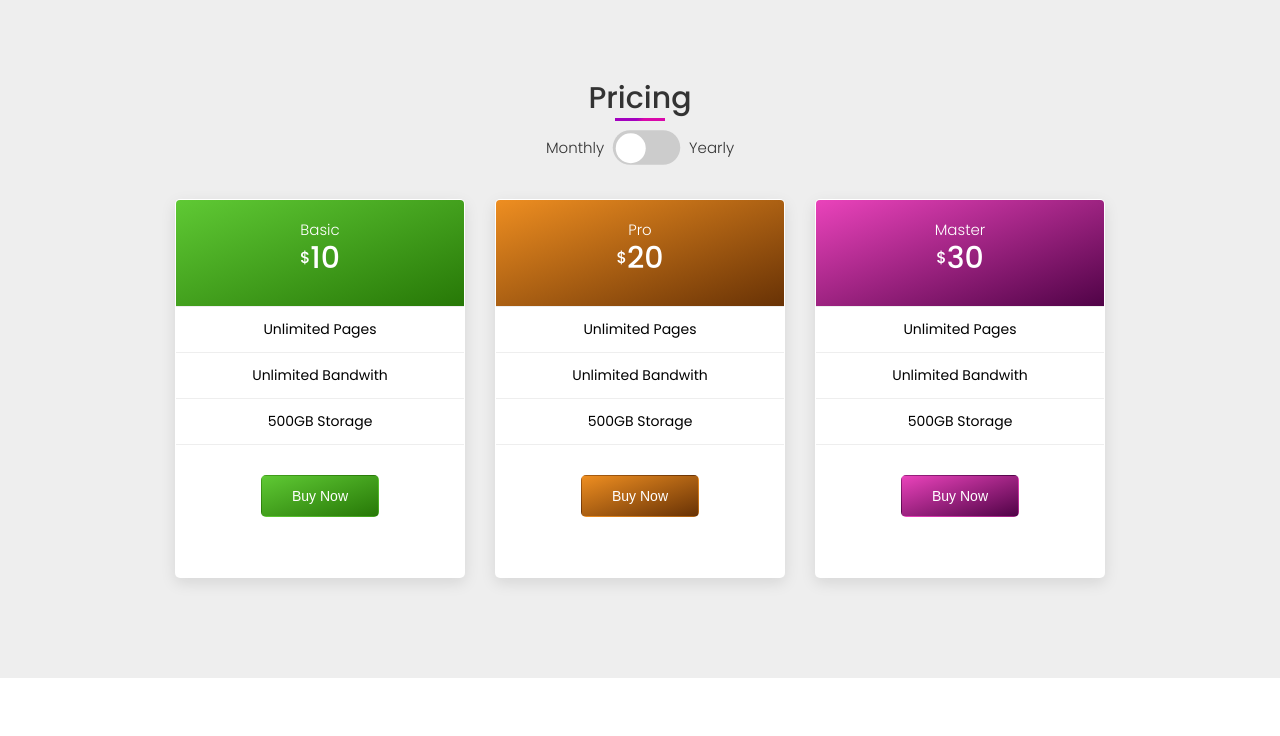
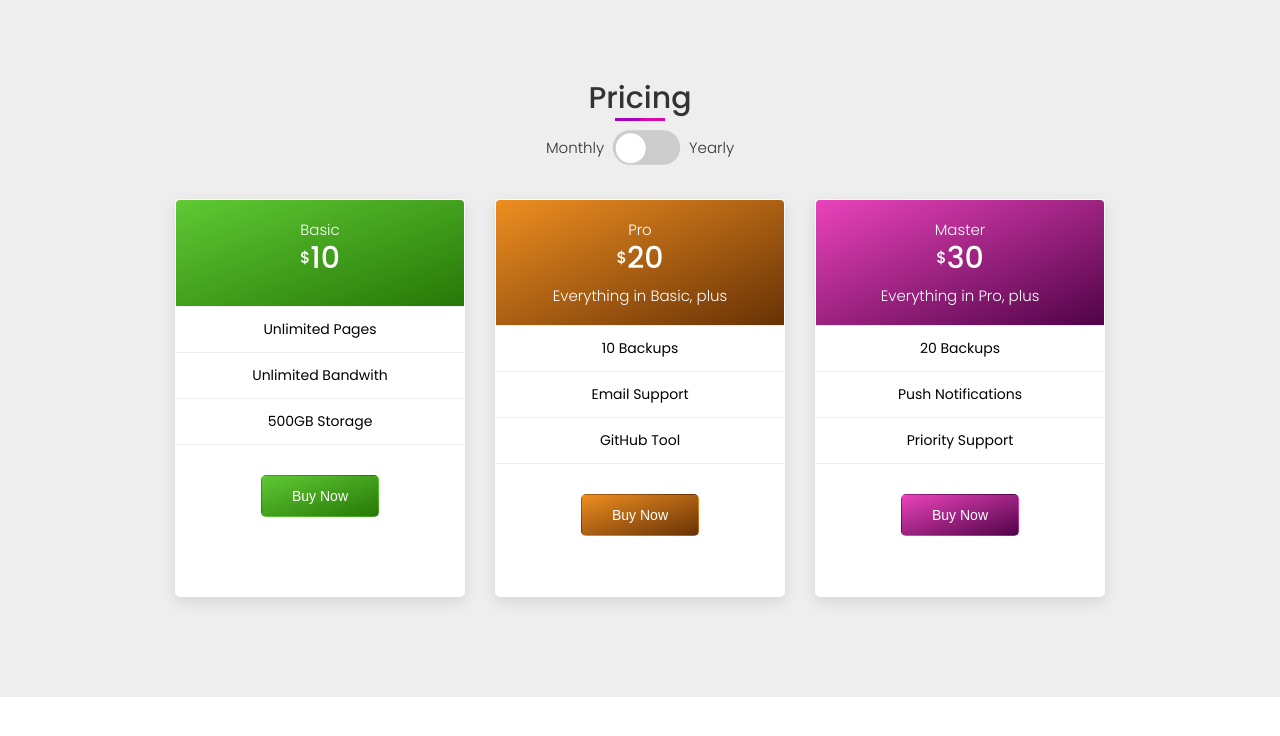
Before and after one commit to pengravity/pricing-plans, a React (Create React App) app: page / in a window 1280 px wide. Shown: the top 736 px of the page. Built offline with nearby package versions, Linux system fonts and the light colour scheme; the HTML template or start-up script is replaced by a standard one.

Commit message:
price plans

```diff
--- a/src/components/subscription/Sub.js
+++ b/src/components/subscription/Sub.js
@@ -1,6 +1,6 @@
 import './Sub.css';
 
-const Sub = ({ plan, theme, price }) => {
+const Sub = ({ plan, theme, price, isBasic, isPro, isMaster }) => {
   return (
     <div className='price-box --card'>
       <div className={`box --p2 ${theme}`}>
@@ -9,13 +9,22 @@ const Sub = ({ plan, theme, price }) => {
           <span>$</span>
           <span className='basic'>{price}</span>
         </h4>
+        {isPro && <p className='--text-light'>Everything in Basic, plus</p>}
+        {isMaster && <p className='--text-light'>Everything in Pro, plus</p>}
       </div>
       <div className='features'>
         <ul>
-          <li>Unlimited Pages</li>
-          <li>Unlimited Bandwith</li>
+          {isBasic && <li>Unlimited Pages</li>}
+          {isBasic && <li>Unlimited Bandwith</li>}
+          {isBasic && <li>500GB Storage</li>}
 
-          <li>500GB Storage</li>
+          {isPro && <li>10 Backups</li>}
+          {isPro && <li>Email Support</li>}
+          {isPro && <li>GitHub Tool</li>}
+
+          {isMaster && <li>20 Backups</li>}
+          {isMaster && <li>Push Notifications</li>}
+          {isMaster && <li>Priority Support</li>}
         </ul>
         <button className={`btn ${theme}`}>Buy Now</button>
       </div>
--- a/src/components/subscription/SubList.js
+++ b/src/components/subscription/SubList.js
@@ -1,7 +1,13 @@
+import { useState } from 'react';
+
 import './SubList.css';
 import Sub from './Sub';
 
 const SubList = () => {
+  const [basic, setBasic] = useState(10);
+  const [pro, setPro] = useState(20);
+  const [master, setMaster] = useState(30);
+
   return (
     <section className='main'>
       <div className='container --center-all '>
@@ -21,9 +27,14 @@ const SubList = () => {
         </div>
 
         <div className='sub-plans'>
-          <Sub plan={'Basic'} theme={'theme1'} price={'10'} />
-          <Sub plan={'Pro'} theme={'theme2'} price={'20'} />
-          <Sub plan={'Master'} theme={'theme3'} price={'30'} />
+          <Sub plan={'Basic'} theme={'theme1'} price={basic} isBasic={true} />
+          <Sub plan={'Pro'} theme={'theme2'} price={pro} isPro={true} />
+          <Sub
+            plan={'Master'}
+            theme={'theme3'}
+            price={master}
+            isMaster={true}
+          />
         </div>
       </div>
     </section>
```
